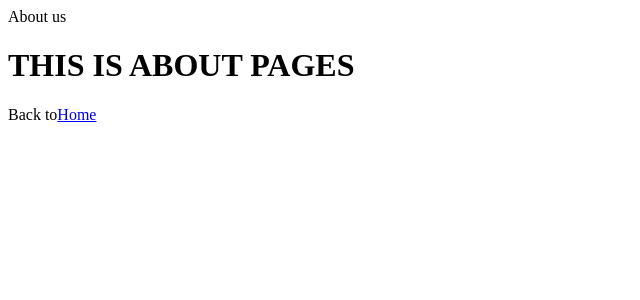
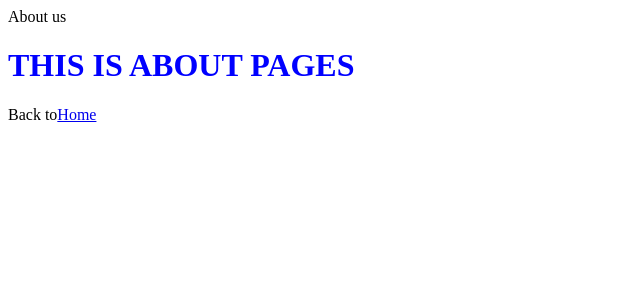
Before and after one commit to ErnieHan/Next-gh-page-example, a Next.js app: page /about in a window 1280 px wide. Shown: the top 300 px of the page, without its empty margins (0-640 px from the left). Built offline with nearby package versions, Linux system fonts and the light colour scheme; no server answers.

Commit message:
'update'

```diff
--- a/package.json
+++ b/package.json
@@ -7,7 +7,8 @@
     "build": "next build",
     "start": "next start",
     "export": "next export",
-    "deploy": "rm -rf node_modules/.cache && npm run build && npm run export && npm touch out/.nojekyll && git add out/ && git commit -m \"Deploy Next.js to gh-pages\" && git subtree push --prefix out origin gh-pages"
+    "deploy": "rm -rf node_modules/.cache && npm run build && npm run export && npm touch out/.nojekyll && git add out/ && git commit -m \"Deploy Next.js to gh-pages\" && git subtree push --prefix out origin gh-pages",
+    "upload": "npm run build && npm run export && echo 'next.erniexx.website' >> out/CNAME && git add . && git commit -m 'update' && git subtree push --prefix out origin gh-pages"
   },
   "dependencies": {
     "next": "latest",
--- a/pages/about.js
+++ b/pages/about.js
@@ -2,7 +2,7 @@ import Link from "next/link";
 export default () => (
   <div>
     <div>About us</div>
-    <h1>THIS IS ABOUT PAGES</h1>
+    <h1 style={{ color: "blue" }}>THIS IS ABOUT PAGES</h1>
     <div>
       Back to
       <Link href="/" as={process.env.BACKEND_URL + "/"}>
```
Also changed, not shown: 3 other files (tests, documents, lock files or other folders).
